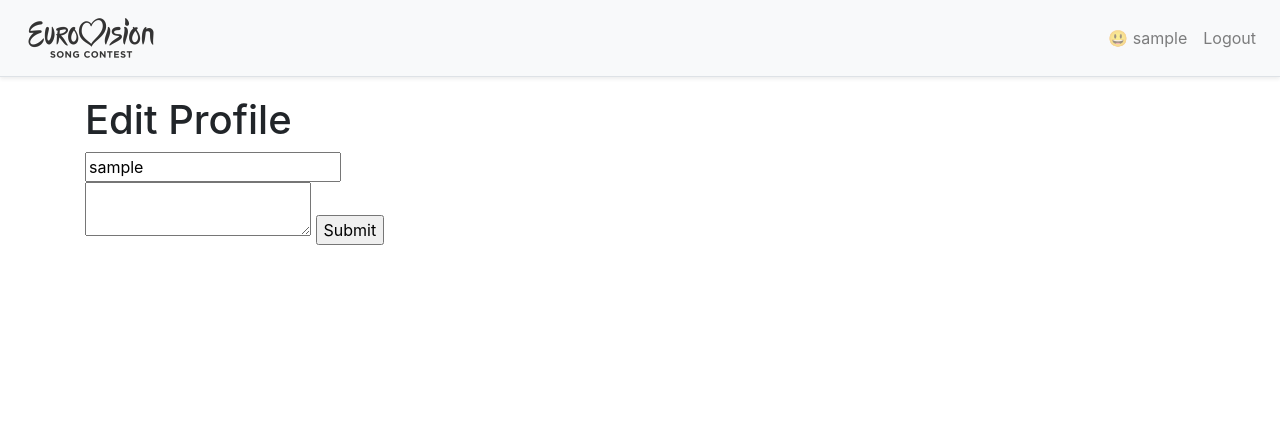
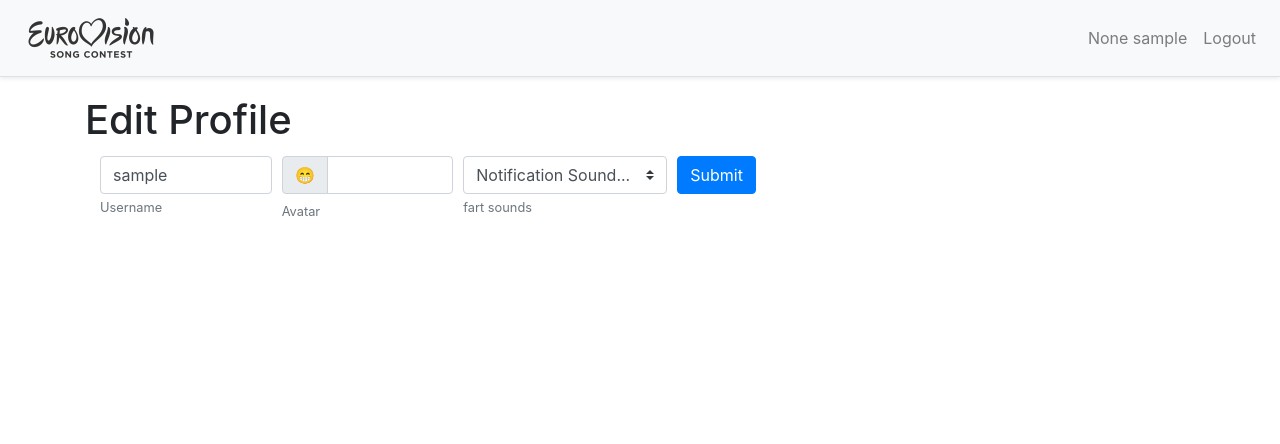
Before and after one commit to Ploddish/eurovision-webapp, a Flask app: page /edit_profile in a window 1280 px wide. Shown: the top 444 px of the page. Run offline with Flask 2, Linux system fonts and the light colour scheme; the visitor is signed in with stand-in values (Sample User, id 1); data comes from the database, SQL or seed files in the repository; some libraries are stand-ins or nearby versions.

Commit message:
Hooking the emoji avatar up, as well as hooking that into the edit user details page

```diff
--- a/Eurovision/Eurovision/app/auth/routes.py
+++ b/Eurovision/Eurovision/app/auth/routes.py
@@ -29,7 +29,7 @@
 
 	form = SimpleRegistrationForm()
 	if form.validate_on_submit():
-		user = User(username=form.username.data)
+		user = User(username=form.username.data.lower(), emoji=form.emoji.data)
 
 		existing_user = User.query.filter_by(username=form.username.data).first()
 		if existing_user is not None:
--- a/Eurovision/Eurovision/app/main/forms.py
+++ b/Eurovision/Eurovision/app/main/forms.py
@@ -1,12 +1,13 @@
 from flask_wtf import FlaskForm
 from wtforms.fields.html5 import IntegerRangeField
-from wtforms import StringField, SubmitField, TextAreaField
+from wtforms import StringField, SubmitField, SelectField
 from wtforms.validators import DataRequired, ValidationError, Length, NumberRange
 from app.models import User
 
 class EditProfileForm(FlaskForm):
 	username = StringField('Username', validators=[DataRequired()])
-	about_me = TextAreaField('About me', validators=[Length(min=0, max=140)])
+	emoji = StringField('Emoji', validators=[DataRequired(), Length(min=1, max=5)])
+	#sound = SelectField('Sound', )
 	submit = SubmitField('Submit')
 
 	def __init__(self, original_username, *args, **kwargs):
@@ -20,5 +21,5 @@
 				raise ValidationError('Please use a different username.')
 
 class VoteForm(FlaskForm):
-	vote = IntegerRangeField('test', default=0)
+	vote = IntegerRangeField('test', default=6)
 	submit = SubmitField('Vote!')
--- a/Eurovision/Eurovision/app/main/routes.py
+++ b/Eurovision/Eurovision/app/main/routes.py
@@ -89,12 +89,11 @@
 	form = EditProfileForm(current_user.username)
 	if form.validate_on_submit():
 		current_user.username = form.username.data
-		current_user.about_me = form.about_me.data
+		current_user.emoji = form.emoji.data
 		db.session.commit()		#pylint: disable=E1101
 		flash('Your changes have been saved.')
 		return redirect(url_for('main.user', username=current_user.username))
 	elif request.method == 'GET':
 		form.username.data = current_user.username
-		form.about_me.data = current_user.about_me
-	return render_template('edit_profile.html', title='Edit Profile',
-						   form=form)
+		form.emoji.data = current_user.emoji
+	return render_template('edit_profile.html', title='Edit Profile', form=form)
--- a/Eurovision/Eurovision/app/models.py
+++ b/Eurovision/Eurovision/app/models.py
@@ -17,9 +17,6 @@
 	emoji = db.Column(db.String(10))									#pylint: disable=E1101
 
 	user_votes = db.relationship('Vote', backref='voter', lazy='dynamic')	#pylint: disable=E1101
-
-	def avatar(self):
-		return "😃"
 
 	def set_password(self, password):
 		self.password_hash = generate_password_hash(password)
--- a/Eurovision/Eurovision/app/templates/_vote.html
+++ b/Eurovision/Eurovision/app/templates/_vote.html
@@ -10,13 +10,13 @@
 				{{ form[vote_index].csrf_token }}
 
 				<div class="form-row">
-					{% set on_input = 'output' + vote_index|string + '.value = vote_' + song.country + '.value' %}
+					{% set on_input = 'output' + vote_index|string + '.value = vote_' + vote_index|string + '.value' %}
 					<div class="col-10 my-1">
-							{{ form[vote_index].vote(id='vote_' + song.country, min=1, max=12, class="form-control-range", oninput=on_input) }}
+							{{ form[vote_index].vote(id='vote_' + vote_index|string, min=1, max=12, class="form-control-range", oninput=on_input) }}
 					</div>
 					<div class="col-2 my-1">
 						<h1>
-							<output id="{{ 'output' + vote_index|string }}" name="output" form="{{vote_index}}" for="{{ form[vote_index].vote.name }}">0</output>
+							<output id="{{ 'output' + vote_index|string }}" name="output" form="{{vote_index}}" for="{{ form[vote_index].vote.name }}">6</output>
 						</h1>
 					</div>
 				</div>
--- a/Eurovision/Eurovision/app/templates/base.html
+++ b/Eurovision/Eurovision/app/templates/base.html
@@ -14,7 +14,7 @@
 		<ul class="navbar-nav ml-auto">
 			{% if not current_user.is_anonymous %}
 				<li class="nav-item">
-					<a class="nav-link" href="{{ url_for('main.user', username=current_user.username) }}">{{ current_user.avatar() }} {{ current_user.username }} </a>
+					<a class="nav-link" href="{{ url_for('main.user', username=current_user.username) }}">{{ current_user.emoji }} {{ current_user.username }} </a>
 				</li>
 				<li class="nav-item">
 					<a class="nav-link" href="{{ url_for('auth.logout') }}">Logout</a>
--- a/Eurovision/Eurovision/app/templates/edit_profile.html
+++ b/Eurovision/Eurovision/app/templates/edit_profile.html
@@ -2,14 +2,36 @@
 
 {% block app_content %}
 <h1>Edit Profile</h1>
-<div class="row">
-	<div class="col-md-4">
-		<form method="POST">
-			{{ form.csrf_token }}
-			{{ form.username() }}
-			{{ form.about_me() }}
-			{{ form.submit() }}
-		</form>
-	</div>
+<div class="container">
+	<form method="POST">
+		{{ form.csrf_token }}
+		<div class="form-row">
+			<div class="col-sm-2 my-1">
+				{{ form.username(class="form-control") }}
+				<small id="nameHelp" class="form-text text-muted">Username</small>
+			</div>
+			<div class="col-sm-2 my-1">
+				<div class="input-group mb-2">
+					<div class="input-group-prepend">
+						<div class="input-group-text">😁</div>
+					</div>
+					{{ form.emoji(class="form-control") }}
+				</div>
+				<small id="emojiHelp" class="form-text text-muted">Avatar</small>
+			</div>
+			<div class="col-auto my-1">
+				<select class="custom-select mr-sm-2" id="inlineFormCustomSelect">
+					<option selected>Notification Sound...</option>
+					<option value="1">Fart</option>
+					<option value="2">Bell</option>
+					<option value="3">Cow</option>
+				</select>
+				<small id="soundHelp" class="form-text text-muted">fart sounds</small>
+			</div>
+			<div class="col-auto my-1">
+				{{ form.submit(class="btn btn-primary") }}
+			</div>
+		</div>
+	</form>
 </div>
 {% endblock %}
--- a/Eurovision/Eurovision/app/templates/user.html
+++ b/Eurovision/Eurovision/app/templates/user.html
@@ -3,7 +3,7 @@
 {% block app_content %}
 <table class="table table-hover">
 	<tr>
-		<td><h1>{{ user.avatar() }}</h1></td>
+		<td><h1>{{ user.emoji }}</h1></td>
 		<td>
 			<h1>{{ user.username }}</h1>
 			{% if user.about_me %}<p>{{ user.about_me }}</p>{% endif %}
```
Also changed, not shown: Eurovision/Eurovision/app/templates/auth/simple_register.html (+11 -3 lines).
